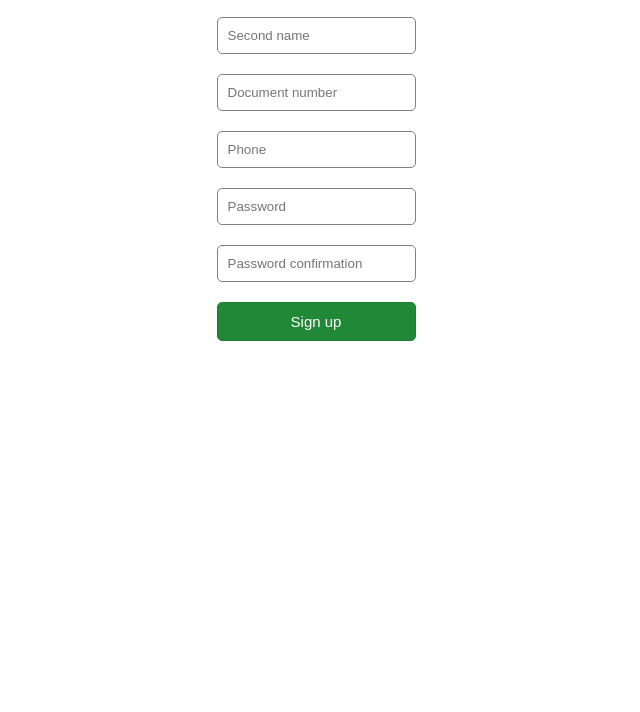
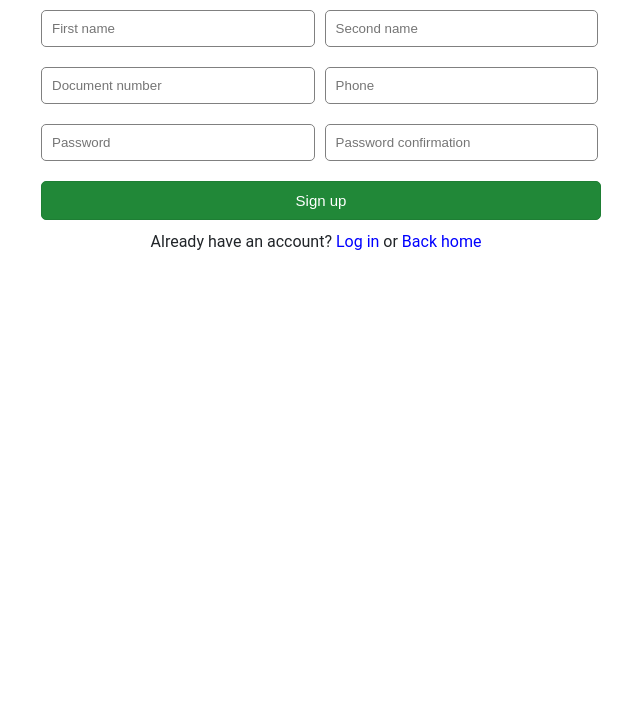
Before and after one commit to maksOmy/flyCompany, a plain HTML site: page signUp.html in a window 1280 px wide. Shown: the part 88-800 px from the top of the page, without its empty margins (324-964 px from the left). Drawn offline with Linux system fonts and the light colour scheme.

Commit message:
signUp end

```diff
--- a/css/style.css
+++ b/css/style.css
@@ -154,20 +154,32 @@ h2 {
 
 .log-in-form {
     display: flex;
-    flex-direction: column;
-    align-items: center;
+    flex-wrap: wrap;
+    text-align: center;
+    width: 50%;
     margin: 0 auto;
 }
 
 .log-in-form h1 {
+    width: 100%;
     margin: 0 auto;
+    margin-bottom: 40px;
 }
 
 .log-in-form-item {
-    width: 100%;
-    margin-bottom: 20px;
+    width: 48%;
+    margin: 10px;
+    margin-right: 0;
 }
 
 .log-in-form a {
     color: blue;
 }
+
+.form-button {
+    width: 100%;
+}
+
+.log-in-form p {
+    margin: 0 auto;
+}
--- a/signUp.html
+++ b/signUp.html
@@ -16,7 +16,8 @@
             <input class="log-in-form-item text border" type="text" placeholder="Phone">
             <input class="log-in-form-item text border" type="password" placeholder="Password">
             <input class="log-in-form-item text border" type="password" placeholder="Password confirmation">
-            <button class="log-in-form-item btn border" type="submit">Sign up</button>
+            <button class="form-button log-in-form-item btn border" type="submit">Sign up</button>
+            <p>Already have an account? <a href="#">Log in</a> or <a href="#">Back home</a></p>
         </form>
     </div>
 </body>
```
Also changed, not shown: login.html (+1 -1 lines).
